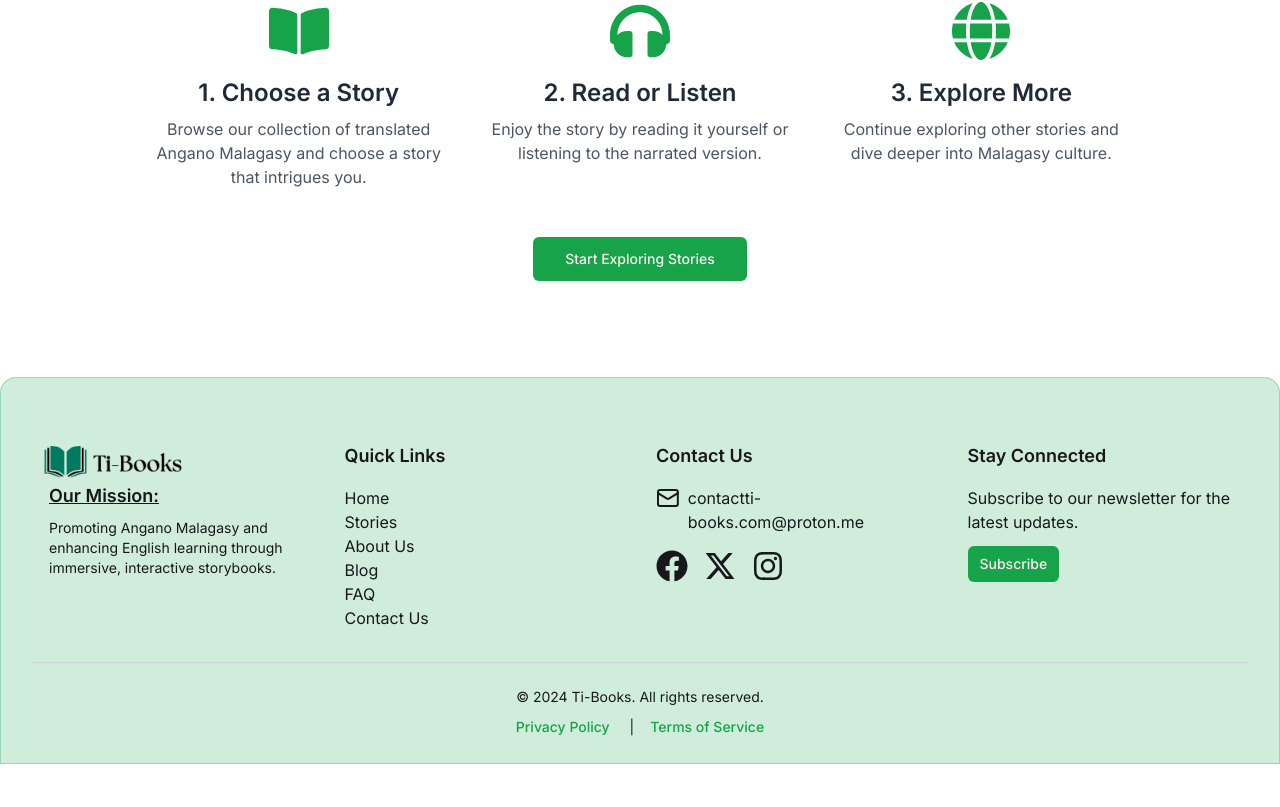
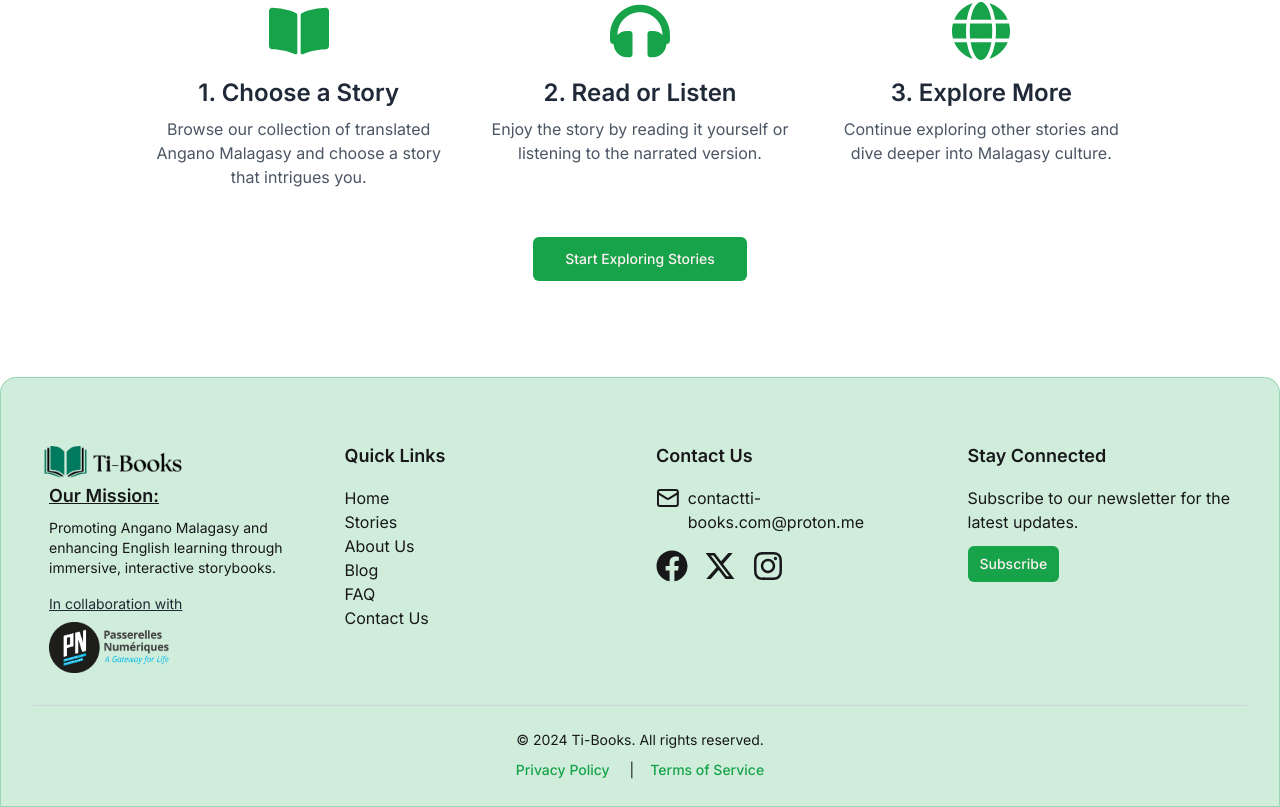
Before and after one commit to Toukoms/ti-books, a Next.js app: page / in a window 1280 px wide. Shown: the part 755-1562 px from the top of the page. Before the commit the page ends 1519 px from the top, so only its background shows below. Built offline with nearby package versions, Linux system fonts and the light colour scheme; no server answers; the database is empty.

Commit message:
add pnm logo in footer

```diff
--- a/src/components/layout/footer.tsx
+++ b/src/components/layout/footer.tsx
@@ -23,10 +23,18 @@ const Footer = () => {
             <h4 className="mb-2 ml-4 text-lg font-semibold underline">
               Our Mission:
             </h4>
-            <p className="ml-4 text-sm">
+            <p className="ml-4 mb-4 text-sm">
               Promoting Angano Malagasy and enhancing English learning through
               immersive, interactive storybooks.
             </p>
+            <p className="text-gray-800 text-sm w-min ml-4 mb-2 underline whitespace-nowrap">In collaboration with</p>
+            <Image
+              src="/logo-pnm.png"
+              alt="Logo Passerelles Numériques Madagascar"
+              width={120}
+              height={30}
+              className="ml-4"
+            />
           </div>
 
           {/* Quick Navigation Links */}
```
Also changed, not shown: public/logo-pnm.png (added).
